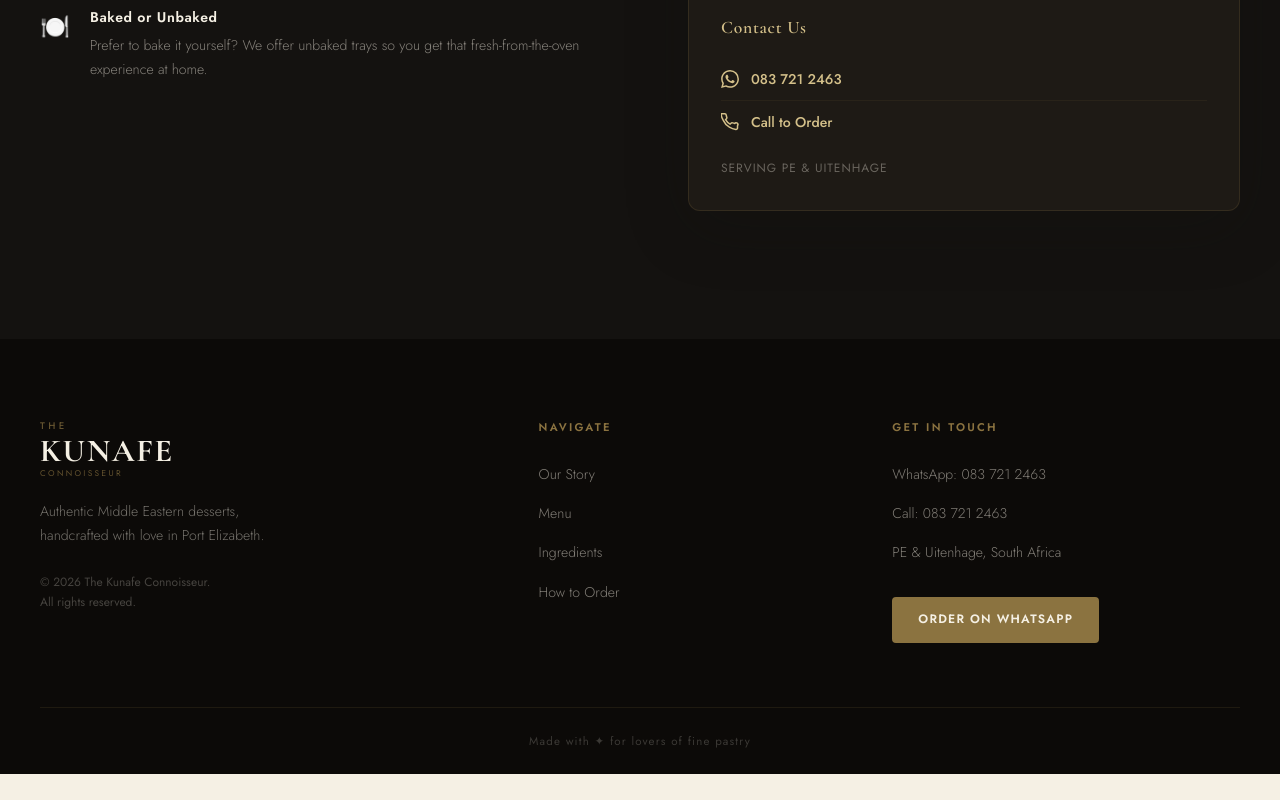
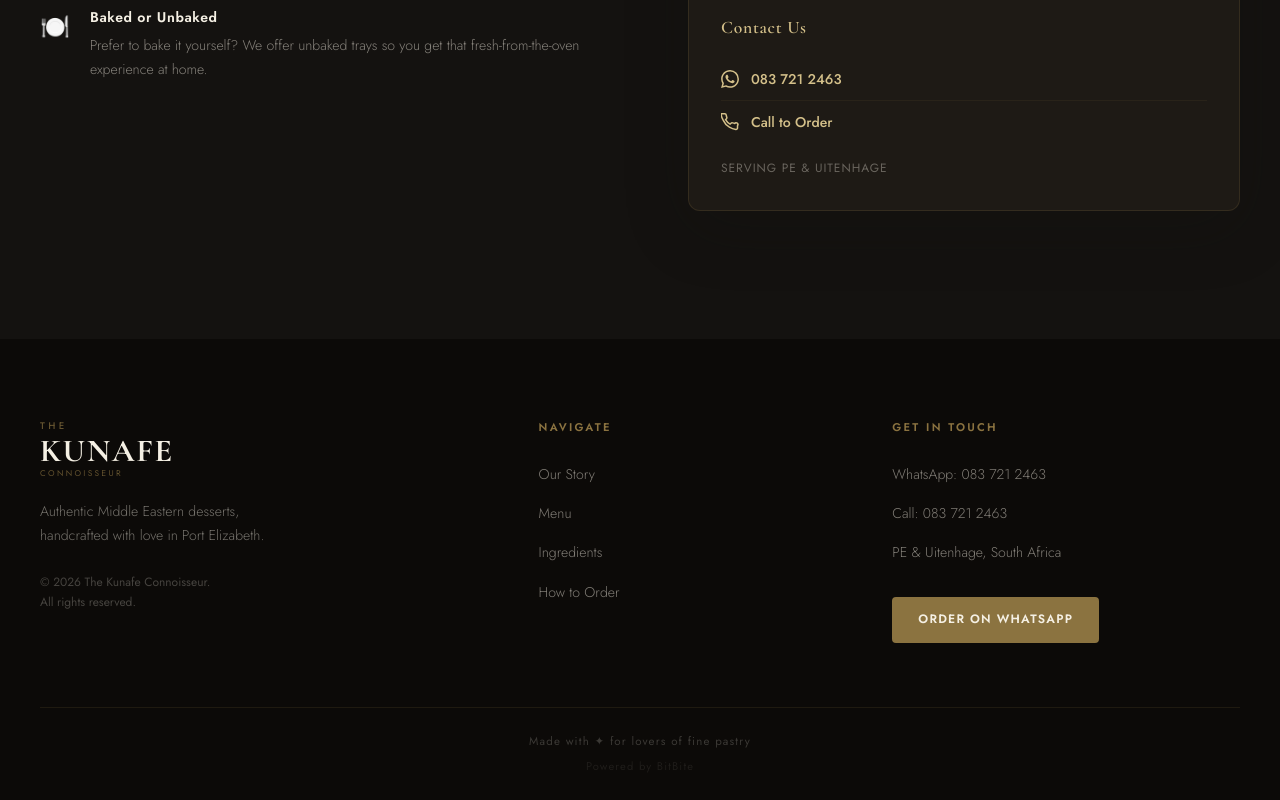
Before and after one commit to Suhai1/kunafe-con, a Next.js app: page / in a window 1280 px wide. Shown: the part 5686-6486 px from the top of the page. Before the commit the page ends 6460 px from the top, so only its background shows below. Built offline with nearby package versions, Linux system fonts and the light colour scheme; no server answers.

Commit message:
add in name in footer

```diff
--- a/components/Footer.jsx
+++ b/components/Footer.jsx
@@ -76,8 +76,11 @@
       </div>
 
       <div className="footer-bottom-bar">
-        <p>Made with ✦ for lovers of fine pastry</p>
-      </div>
+  <p>Made with ✦ for lovers of fine pastry</p>
+  <p style={{ marginTop: '0.5rem', fontSize: '0.7rem', opacity: '0.4', letterSpacing: '0.1em' }}>
+    Powered by <a href="https://bitbite.co.za" style={{ color: 'inherit', textDecoration: 'none' }}>BitBite</a>
+  </p>
+</div>
     </footer>
   );
 }
```
